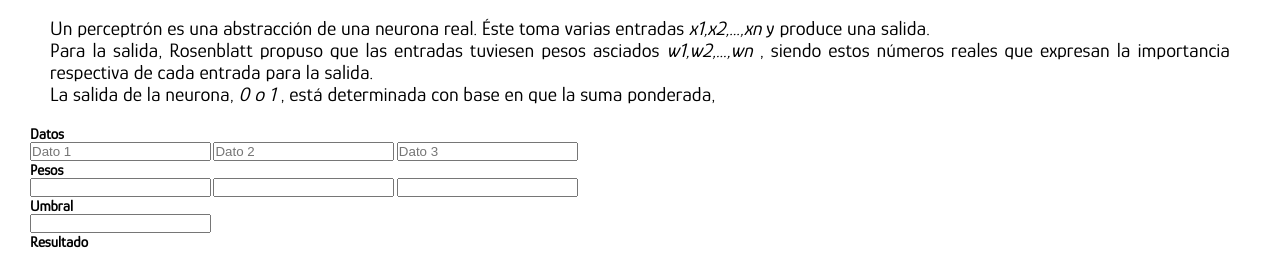
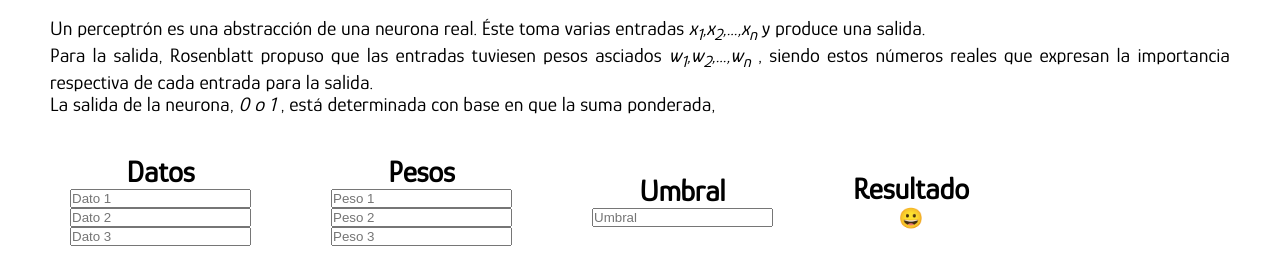
Before and after one commit to daniel692a/perceptron-js, a plain HTML site: page index.html in a window 1280 px wide. Shown: the part 697-952 px from the top of the page. Drawn offline with Linux system fonts and the light colour scheme.

Commit message:
Update style for form

```diff
--- a/css/style.css
+++ b/css/style.css
@@ -29,7 +29,7 @@ html{
     display: flex;
     justify-content: center;
     align-items: center;
-    background-color: rgba(0,0, 0, 0.3);
+    background-color: rgba(0,0, 0, 0.2);
 }
 .cover h1{
     color: #efefef;
@@ -46,6 +46,24 @@ html{
     font-size: 2rem;
     text-align: justify;
     margin: 2rem;
+}
+
+.form{
+    display: flex;
+    flex-direction: row;
+}
+
+.form .data, .result{
+    display: flex;
+    flex-direction: column;
+    align-items: center;
+    justify-content: center;
+    margin: 2rem 4rem;
+    font-size: 2rem;
+}
+.data input{
+    display: flex;
+    flex-direction: column;
 }
 
 
--- a/index.html
+++ b/index.html
@@ -28,14 +28,14 @@
     <main class="content">
         <section class="description">
             <h2>¿Qué es?</h2>
-            <p mark>Un perceptrón es una abstracción de una neurona real. Éste toma varias entradas <i>x1,x2,...,xn</i>  y produce una salida.<br>Para la salida, Rosenblatt propuso que las entradas tuviesen pesos asciados <i>w1,w2,...,wn</i> , siendo estos números reales que expresan la importancia respectiva de cada entrada para la salida.<br>La salida de la neurona,  <i>0  o  1</i> , está determinada con base en que la suma ponderada,</p>
+            <p mark>Un perceptrón es una abstracción de una neurona real. Éste toma varias entradas <i>x<sub>1</sub>,x<sub>2</sub>,...,x<sub>n</sub></i>  y produce una salida.<br>Para la salida, Rosenblatt propuso que las entradas tuviesen pesos asciados <i>w<sub>1</sub>,w<sub>2</sub>,...,w<sub>n</sub></i> , siendo estos números reales que expresan la importancia respectiva de cada entrada para la salida.<br>La salida de la neurona,  <i>0  o  1</i> , está determinada con base en que la suma ponderada,</p>
         </section>
-        <form>
-            <section>
+        <form class="form">
+            <section class="data">
                 <h2>Datos</h2>
                 <section class="inputs">
                     <label for="">
-                        <input type="number" placeholder="Dato 1">
+                        <input type="number" placeholder="Dato 1" name="dt">
                     </label>
                     <label for="">
                         <input type="number" placeholder="Dato 2">
@@ -45,32 +45,32 @@
                     </label>
                 </section>
             </section>
-            <section>
+            <section class="data">
                 <h2>Pesos</h2>
                 <section class="weights">
                     <label for="">
-                        <input type="number">
+                        <input type="number" placeholder="Peso 1">
                     </label>
                     <label for="">
-                        <input type="number">
+                        <input type="number" placeholder="Peso 2">
                     </label>
                     <label for="">
-                        <input type="number">
+                        <input type="number" placeholder="Peso 3">
                     </label>
                 </section>
             </section>
-            <section>
+            <section class="data">
                 <h2>Umbral</h2>
-                <section>
+                <section class="treshold">
                     <label for="">
-                        <input type="text">
+                        <input type="number" placeholder="Umbral">
                     </label>
                 </section>
             </section>
-            <section>
+            <section class="result">
                 <h2>Resultado</h2>
                 <section>
-                    <p></p>
+                    <p>😀</p>
                 </section>
             </section>
         </form>
```
